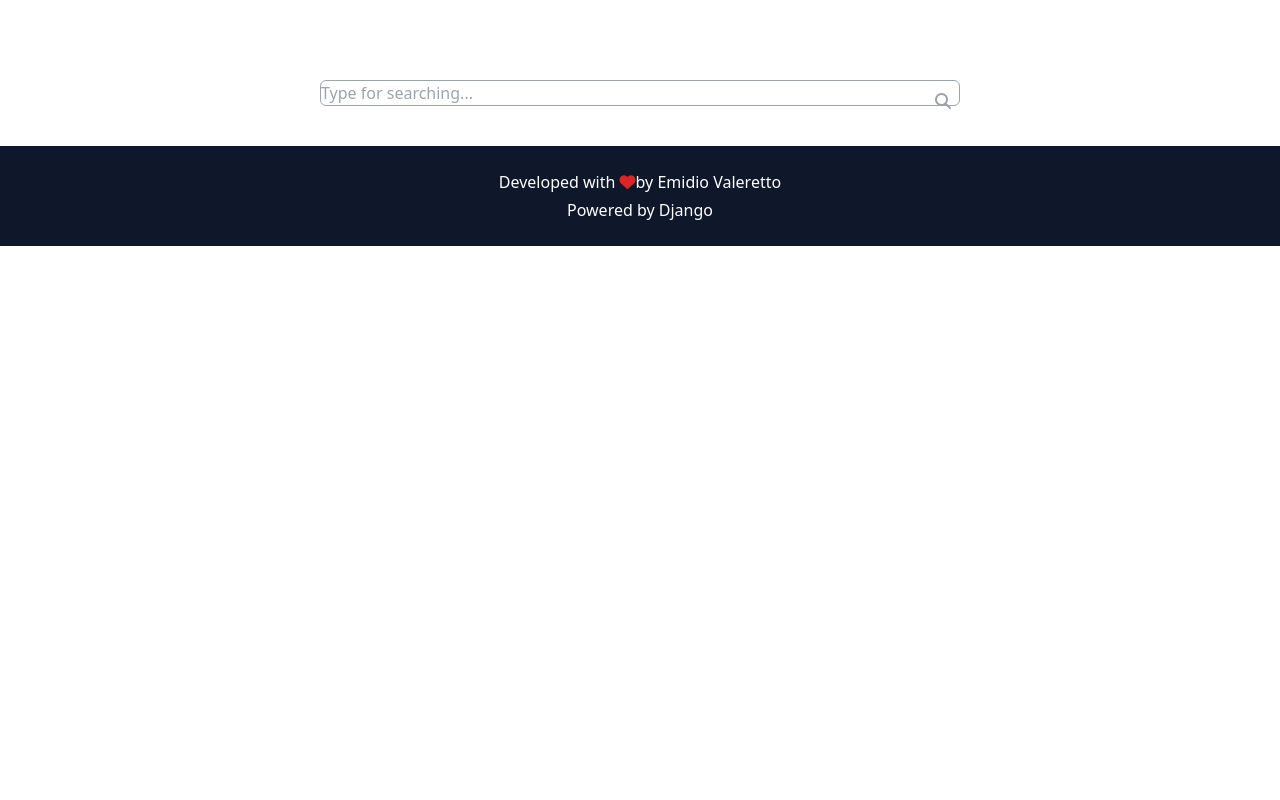
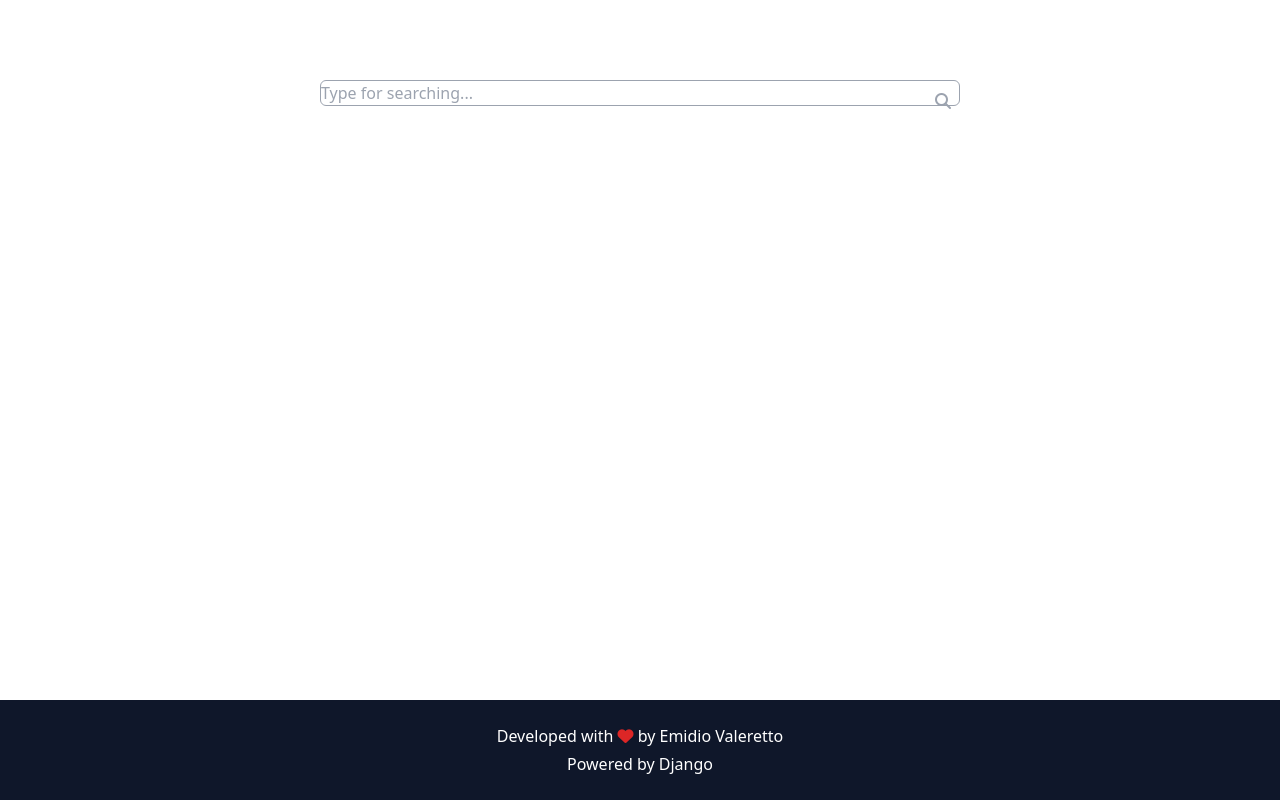
Before and after one commit to emidiovaleretto/recipes-drf, a Django app: page / in a window 1280 px wide. Run offline with Django 5.2, Linux system fonts and the light colour scheme; data that the repository does not hold is empty; parts of the project's set-up code (start-up, migrations or seed data) failed here and were passed over; some libraries are stand-ins or nearby versions.

Commit message:
fix: footer position

```diff
--- a/theme/templates/base.html
+++ b/theme/templates/base.html
@@ -27,6 +27,7 @@
 </head>
 
 <body>
+	<div class="grid h-screen content-between">
 		{% include 'partials/nav.html' %}
 		{% include 'partials/header.html' %}
 
@@ -37,6 +38,7 @@
 		{% include 'partials/footer.html' %}
 
 		{% block postloadjs %}{% endblock %}
+	</div>
 </body>
 
 </html>
--- a/theme/templates/partials/footer.html
+++ b/theme/templates/partials/footer.html
@@ -1,6 +1,6 @@
 <footer>
     <div class="bg-slate-900 py-6 text-white text-center space-y-1 w-full">
-        <p>Developed with <i class="fa-solid fa-heart text-red-600"></i>by <a href="https://emidiovaleretto.dev" target="_blank" rel="noreferrer noopener">Emidio Valeretto</a></p>
+        <p>Developed with <i class="fa-solid fa-heart text-red-600"></i> by <a href="https://emidiovaleretto.dev" target="_blank" rel="noreferrer noopener">Emidio Valeretto</a></p>
         <p><a href="https://djangoproject.com" target="_blank" rel="noreferrer noopener">Powered by Django</a></p>
     </div>
 </footer>
```
Lines whose indentation alone changed are shown as unchanged.
